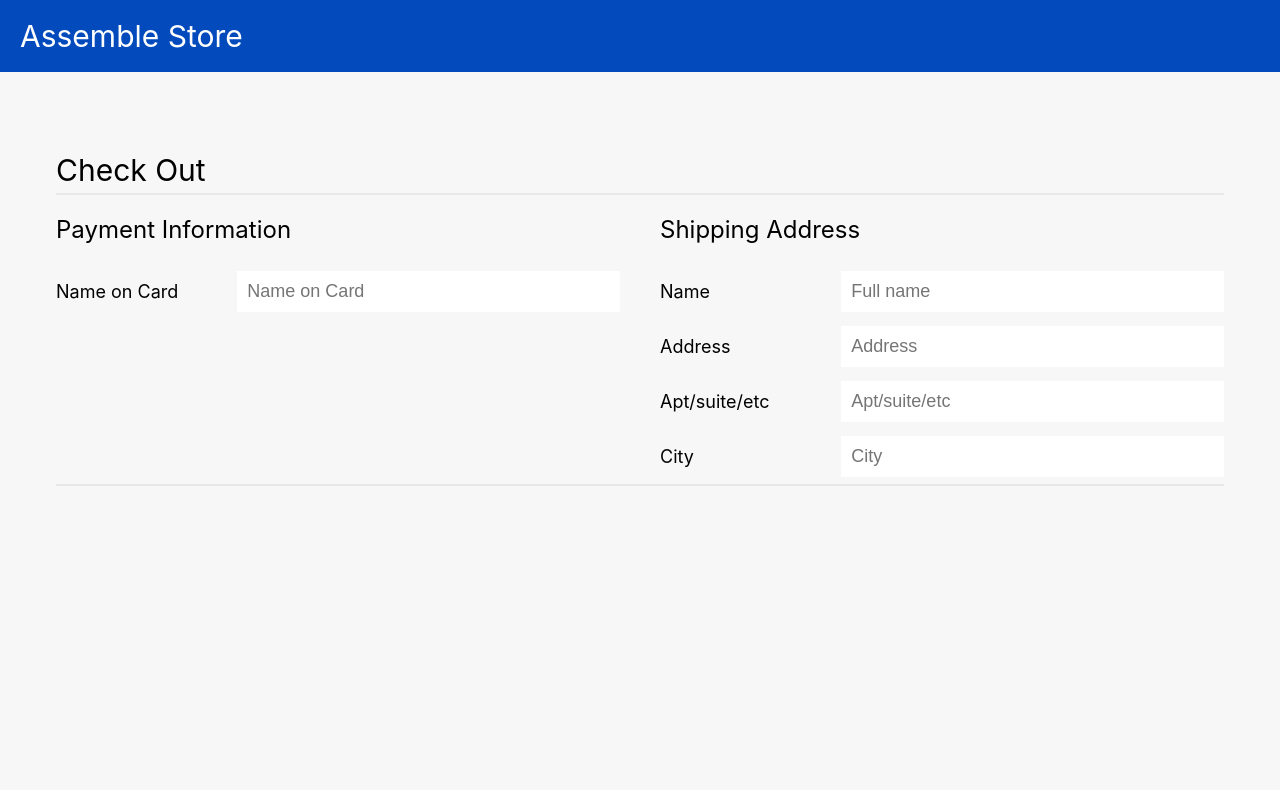
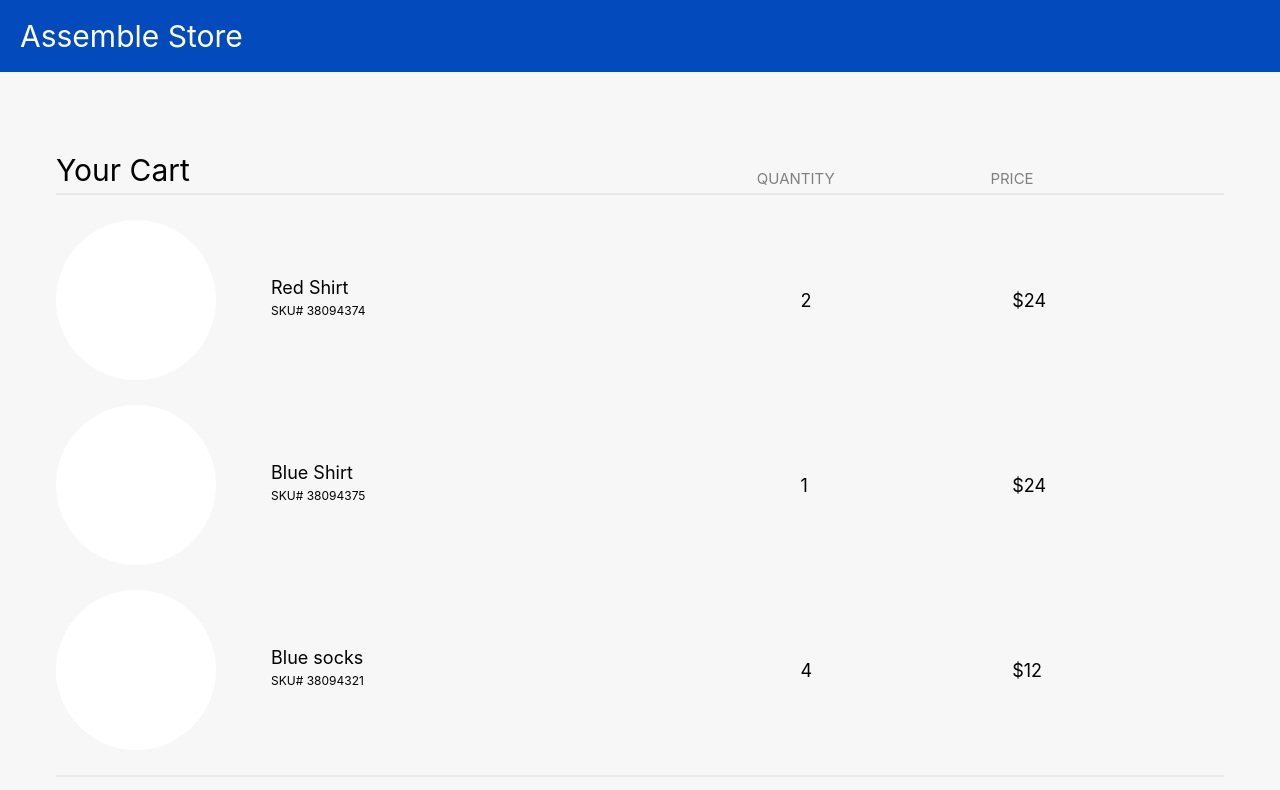
Before and after one commit to taihelsel/checkout-challenge, a React (Create React App) app: page / in a window 1280 px wide. Shown: the top 790 px of the page. Built offline with nearby package versions, Linux system fonts and the light colour scheme.

Commit message:
added cart back to app component

```diff
--- a/src/App.js
+++ b/src/App.js
@@ -6,7 +6,7 @@ class App extends Component {
   render() {
     return (
       <div className="App">
-        {/* <Cart /> */}
+        <Cart />
         <Checkout />
       </div>
     );
```
